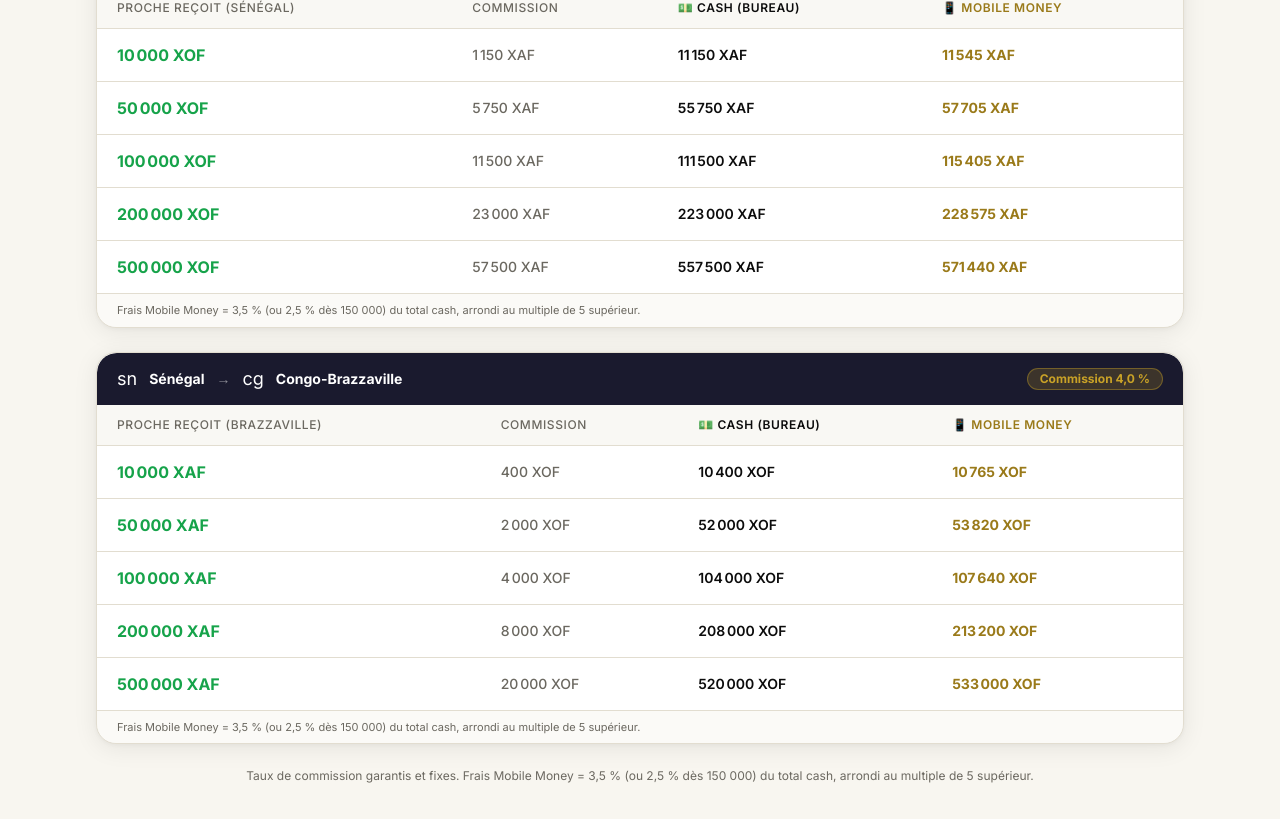
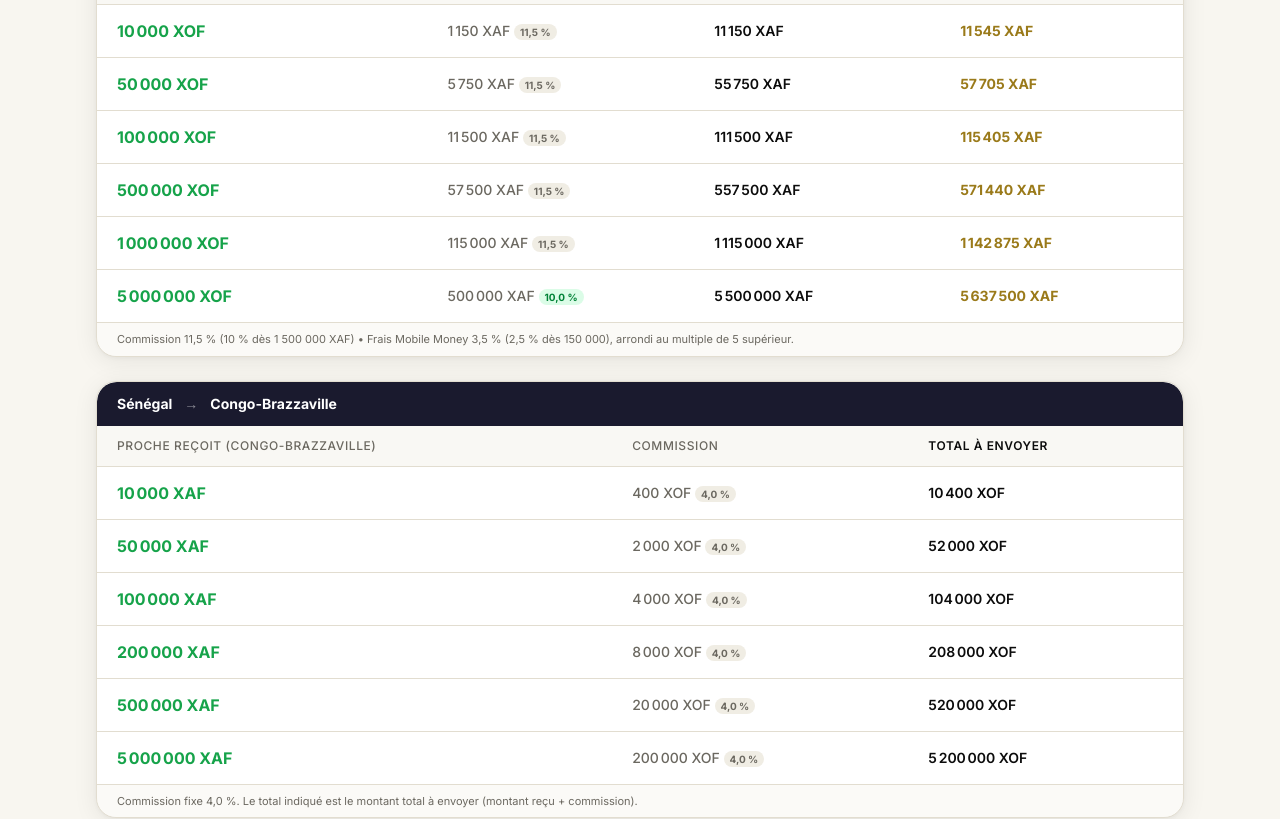
Before and after one commit to imbotshi/argent-noki-noki, a Next.js app: page / in a window 1280 px wide. Shown: the part 1500-2319 px from the top of the page. Built offline with nearby package versions, Linux system fonts and the light colour scheme.

Commit message:
feat: commission 10pct >= 1.5M, grille jusqu'a 5M, simulateur SN->CG simplifie

```diff
--- a/components/pricing-table.tsx
+++ b/components/pricing-table.tsx
@@ -1,50 +1,95 @@
-import { simulerTransfert, formatMontant, PAYS, Direction, paysEmetteur, paysRecepteur, tauxLabel } from "@/lib/calculator"
+import {
+  simulerTransfert,
+  formatMontant,
+  Direction,
+  paysEmetteur,
+  paysRecepteur,
+  tauxCommissionCGLabel,
+} from "@/lib/calculator"
 
-const PALIERS = [10_000, 50_000, 100_000, 200_000, 500_000]
+// CG→SN : montants illustratifs couvrant les deux paliers de commission (11,5% et 10%)
+const PALIERS_CG_SN = [10_000, 50_000, 100_000, 500_000, 1_000_000, 5_000_000]
 
-function TableSection({ direction }: { direction: Direction }) {
+// SN→CG : montants illustratifs, 4% fixe
+const PALIERS_SN_CG = [10_000, 50_000, 100_000, 200_000, 500_000, 5_000_000]
+
+function TableSection({
+  direction,
+  paliers,
+}: {
+  direction: Direction
+  paliers: number[]
+}) {
   const em = paysEmetteur(direction)
   const re = paysRecepteur(direction)
+
   return (
     <div>
       {/* Header section */}
       <div className="flex items-center gap-3 px-5 py-3 bg-ink-soft text-white rounded-t-[20px]">
-        <span className="text-lg">{em.drapeau}</span>
         <span className="text-sm font-bold">{em.nom}</span>
         <span className="text-white/50 text-sm">→</span>
-        <span className="text-lg">{re.drapeau}</span>
         <span className="text-sm font-bold">{re.nom}</span>
-        <span className="ml-auto inline-flex items-center gap-1.5 rounded-full border border-gold/40 bg-gold/20 px-3 py-0.5 text-xs font-bold text-gold">
-          Commission {tauxLabel(direction)}
-        </span>
       </div>
+
       <div className="overflow-x-auto">
         <table className="w-full border-collapse text-left text-sm">
           <thead>
             <tr className="border-b border-border text-xs font-semibold uppercase tracking-wider text-muted-foreground bg-muted/40">
-              <th className="px-5 py-3 font-medium">Proche reçoit ({re.ville})</th>
+              <th className="px-5 py-3 font-medium">Proche reçoit ({re.nom})</th>
               <th className="px-5 py-3 font-medium">Commission</th>
+              {direction === "CG_SN" && (
+                <>
                   <th className="px-5 py-3 font-medium text-ink font-semibold">💵 Cash (bureau)</th>
                   <th className="px-5 py-3 font-medium text-gold-dark font-semibold">📱 Mobile Money</th>
+                </>
+              )}
+              {direction === "SN_CG" && (
+                <th className="px-5 py-3 font-medium text-ink font-semibold">Total à envoyer</th>
+              )}
             </tr>
           </thead>
           <tbody className="divide-y divide-border">
-            {PALIERS.map((montant) => {
+            {paliers.map((montant) => {
               const r = simulerTransfert(montant, direction)
+              const commissionLabel = direction === "CG_SN"
+                ? tauxCommissionCGLabel(montant)
+                : "4,0 %"
+              const isReducedRate = direction === "CG_SN" && montant >= 1_500_000
+
               return (
                 <tr key={montant} className="font-medium hover:bg-muted/10 transition-colors">
                   <td className="whitespace-nowrap px-5 py-3.5 font-bold text-success text-base">
                     {formatMontant(r.montantRecu)} {r.deviseRecepteur}
                   </td>
-                  <td className="whitespace-nowrap px-5 py-3.5 text-muted-foreground">
+                  <td className="whitespace-nowrap px-5 py-3.5">
+                    <span className="text-muted-foreground">
                       {formatMontant(r.commission)} {r.deviseEmetteur}
+                    </span>
+                    {" "}
+                    <span className={`text-[10px] font-bold rounded-full px-1.5 py-0.5 ${
+                      isReducedRate
+                        ? "bg-green-100 text-green-700"
+                        : "bg-muted text-muted-foreground"
+                    }`}>
+                      {commissionLabel}
+                    </span>
                   </td>
+                  {direction === "CG_SN" && (
+                    <>
                       <td className="whitespace-nowrap px-5 py-3.5 text-ink font-semibold">
                         {formatMontant(r.totalCash)} {r.deviseEmetteur}
                       </td>
                       <td className="whitespace-nowrap px-5 py-3.5 text-gold-dark font-bold">
                         {formatMontant(r.totalMobileMoney)} {r.deviseEmetteur}
                       </td>
+                    </>
+                  )}
+                  {direction === "SN_CG" && (
+                    <td className="whitespace-nowrap px-5 py-3.5 text-ink font-semibold">
+                      {formatMontant(r.totalCash)} {r.deviseEmetteur}
+                    </td>
+                  )}
                 </tr>
               )
             })}
@@ -58,22 +103,24 @@ function TableSection({ direction }: { direction: Direction }) {
 export default function PricingTable() {
   return (
     <div className="w-full space-y-6">
+      {/* Congo → Sénégal */}
       <div className="overflow-hidden rounded-[20px] border border-border bg-white card-shadow">
-        <TableSection direction="CG_SN" />
+        <TableSection direction="CG_SN" paliers={PALIERS_CG_SN} />
         <div className="border-t border-border bg-muted/30 px-5 py-2 text-[11px] text-muted-foreground">
-          Frais Mobile Money = 3,5 % (ou 2,5 % dès 150 000) du total cash, arrondi au multiple de 5 supérieur.
+          Commission 11,5 % (10 % dès 1 500 000 XAF) • Frais Mobile Money 3,5 % (2,5 % dès 150 000), arrondi au multiple de 5 supérieur.
         </div>
       </div>
 
+      {/* Sénégal → Congo */}
       <div className="overflow-hidden rounded-[20px] border border-border bg-white card-shadow">
-        <TableSection direction="SN_CG" />
+        <TableSection direction="SN_CG" paliers={PALIERS_SN_CG} />
         <div className="border-t border-border bg-muted/30 px-5 py-2 text-[11px] text-muted-foreground">
-          Frais Mobile Money = 3,5 % (ou 2,5 % dès 150 000) du total cash, arrondi au multiple de 5 supérieur.
+          Commission fixe 4,0 %. Le total indiqué est le montant total à envoyer (montant reçu + commission).
         </div>
       </div>
 
       <p className="text-center text-xs text-muted-foreground">
-        Taux de commission garantis et fixes. Frais Mobile Money = 3,5 % (ou 2,5 % dès 150 000) du total cash, arrondi au multiple de 5 supérieur.
+        Taux de commission garantis et fixes. Arrondi au multiple de 5 supérieur pour Mobile Money.
       </p>
     </div>
   )
--- a/lib/calculator.ts
+++ b/lib/calculator.ts
@@ -1,12 +1,14 @@
 // Argent Noki-Noki — Moteur de calcul des transferts
 //
 // Directions supportées :
-//   CG_SN : Congo → Sénégal  — commission 11,5%
+//   CG_SN : Congo → Sénégal  — commission 11,5% (10% dès 1 500 000 XAF)
 //   SN_CG : Sénégal → Congo  — commission  4,0%
 //
 // Formules :
-//   totalCash        = montantRecu × (1 + tauxCommission)
-//   totalMobileMoney = totalCash × (1 + 0.035) arrondi au multiple de 5 ↑
+//   commission       = montantRecu × tauxCommission
+//   totalCash        = montantRecu + commission
+//   fraisMobileMoney = totalCash × tauxMomo (3,5% < 150k | 2,5% ≥ 150k)
+//   totalMobileMoney = plafond5(totalCash + fraisMM)
 
 export type Devise    = "XAF" | "XOF";
 export type Direction = "CG_SN" | "SN_CG";
@@ -24,12 +26,19 @@ export const PAYS: Record<string, { nom: string; ville: string; devise: Devise;
   SN: { nom: "Sénégal",           ville: "Sénégal",     devise: "XOF", drapeau: "sn" },
 };
 
-const COMMISSION: Record<Direction, number> = {
-  CG_SN: 0.115, // 11,5 %
-  SN_CG: 0.040, //  4,0 %
-};
+// Commission Noki-Noki fixe pour SN→CG
+const COMMISSION_SN_CG = 0.040; // 4,0 %
 
-const MOBILE_MONEY_RATE = 0.035; // 3,5 %
+// Commission CG→SN dégressive
+function tauxCommissionCG(montant: number): number {
+  if (montant >= 1_500_000) return 0.10;  // 10,0 % dès 1 500 000
+  return 0.115;                            // 11,5 % standard
+}
+
+/** Taux de commission CG→SN pour un montant donné (pour affichage) */
+export function tauxCommissionCGLabel(montant: number): string {
+  return montant >= 1_500_000 ? "10,0 %" : "11,5 %";
+}
 
 /** Pays émetteur selon la direction */
 export function paysEmetteur(dir: Direction) {
@@ -43,18 +52,21 @@ export function paysRecepteur(dir: Direction) {
 export function inverserDirection(dir: Direction): Direction {
   return dir === "CG_SN" ? "SN_CG" : "CG_SN";
 }
-/** Taux de commission affiché (lisible) */
-export function tauxLabel(dir: Direction): string {
-  return dir === "CG_SN" ? "11,5 %" : "4,0 %";
+/** Taux de commission affiché (lisible) — pour SN_CG ou taux fixe CG_SN */
+export function tauxLabel(dir: Direction, montant = 0): string {
+  if (dir === "SN_CG") return "4,0 %";
+  return tauxCommissionCGLabel(montant);
 }
 
 export interface SimulationResult {
   direction:         Direction;
   montantRecu:       number;   // Ce que le proche reçoit
   commission:        number;   // tauxCommission × montantRecu
+  tauxCommission:    number;   // taux réel appliqué (0.115 ou 0.10 ou 0.04)
   totalCash:         number;   // montantRecu + commission
-  fraisMobileMoney:  number;   // 3,5 % × totalCash
+  fraisMobileMoney:  number;   // tauxMomo × totalCash
   totalMobileMoney:  number;   // totalCash + fraisMM, arrondi ↑ multiple de 5
+  tauxMobileMoney:   number;   // 0.035 ou 0.025
   deviseEmetteur:    Devise;
   deviseRecepteur:   Devise;
 }
@@ -65,12 +77,18 @@ function plafondCinq(n: number): number {
 }
 
 export function simulerTransfert(montant: number, direction: Direction): SimulationResult {
-  const montantRecu      = Math.round(montant);
-  const commission       = Math.round(montantRecu * COMMISSION[direction]);
+  const montantRecu   = Math.round(montant);
+
+  // Commission selon direction et palier
+  const tauxCommission = direction === "CG_SN"
+    ? tauxCommissionCG(montantRecu)
+    : COMMISSION_SN_CG;
+
+  const commission       = Math.round(montantRecu * tauxCommission);
   const totalCash        = montantRecu + commission;
 
-  // Taux Mobile Money dégressif selon la grille Noki Noki
-  const tauxMobileMoney  = montantRecu >= 150000 ? 0.025 : 0.035;
+  // Frais Mobile Money dégressifs selon la grille Noki-Noki
+  const tauxMobileMoney  = montantRecu >= 150_000 ? 0.025 : 0.035;
   const fraisMM          = totalCash * tauxMobileMoney;
   const totalMobileMoney = plafondCinq(totalCash + fraisMM);
 
@@ -78,9 +96,11 @@ export function simulerTransfert(montant: number, direction: Direction): Simulat
     direction,
     montantRecu,
     commission,
+    tauxCommission,
     totalCash,
     fraisMobileMoney:  Math.round(fraisMM),
     totalMobileMoney,
+    tauxMobileMoney,
     deviseEmetteur:   paysEmetteur(direction).devise,
     deviseRecepteur:  paysRecepteur(direction).devise,
   };
@@ -94,14 +114,30 @@ export function formatMontant(n: number): string {
 export const MONTANT_MINIMUM = 5_000;
 export const WHATSAPP_NUMBER = "242065325441";
 
-/** Message WhatsApp pré-rempli avec les deux options de paiement */
+/** Message WhatsApp pré-rempli */
 export function genererMessageWhatsApp(r: SimulationResult): string {
   const emetteur  = paysEmetteur(r.direction);
   const recepteur = paysRecepteur(r.direction);
+  const taux      = r.direction === "CG_SN"
+    ? tauxCommissionCGLabel(r.montantRecu)
+    : "4,0 %";
+
+  if (r.direction === "SN_CG") {
+    return encodeURIComponent(
+      `Bonjour Argent Noki-Noki,\n\n` +
+      `Transfert : ${emetteur.nom} → ${recepteur.nom}\n` +
+      `Commission Noki-Noki : ${taux}\n\n` +
+      `• Mon proche reçoit au ${recepteur.nom} : ${formatMontant(r.montantRecu)} ${r.deviseRecepteur}\n` +
+      `• Commission : ${formatMontant(r.commission)} ${r.deviseEmetteur}\n` +
+      `• Total à envoyer : ${formatMontant(r.totalCash)} ${r.deviseEmetteur}\n\n` +
+      `Merci de me confirmer les modalités.`
+    );
+  }
+
   return encodeURIComponent(
     `Bonjour Argent Noki-Noki,\n\n` +
     `Transfert : ${emetteur.nom} → ${recepteur.nom}\n` +
-    `Commission Noki-Noki : ${tauxLabel(r.direction)}\n\n` +
+    `Commission Noki-Noki : ${taux}\n\n` +
     `• Mon proche reçoit au ${recepteur.nom} : ${formatMontant(r.montantRecu)} ${r.deviseRecepteur}\n\n` +
     `Options de paiement :\n` +
     `  💵 En cash (bureau) : ${formatMontant(r.totalCash)} ${r.deviseEmetteur}\n` +
```
Also changed, not shown: components/transfer-simulator.tsx (+79 -18 lines). Lines whose indentation alone changed are shown as unchanged.
